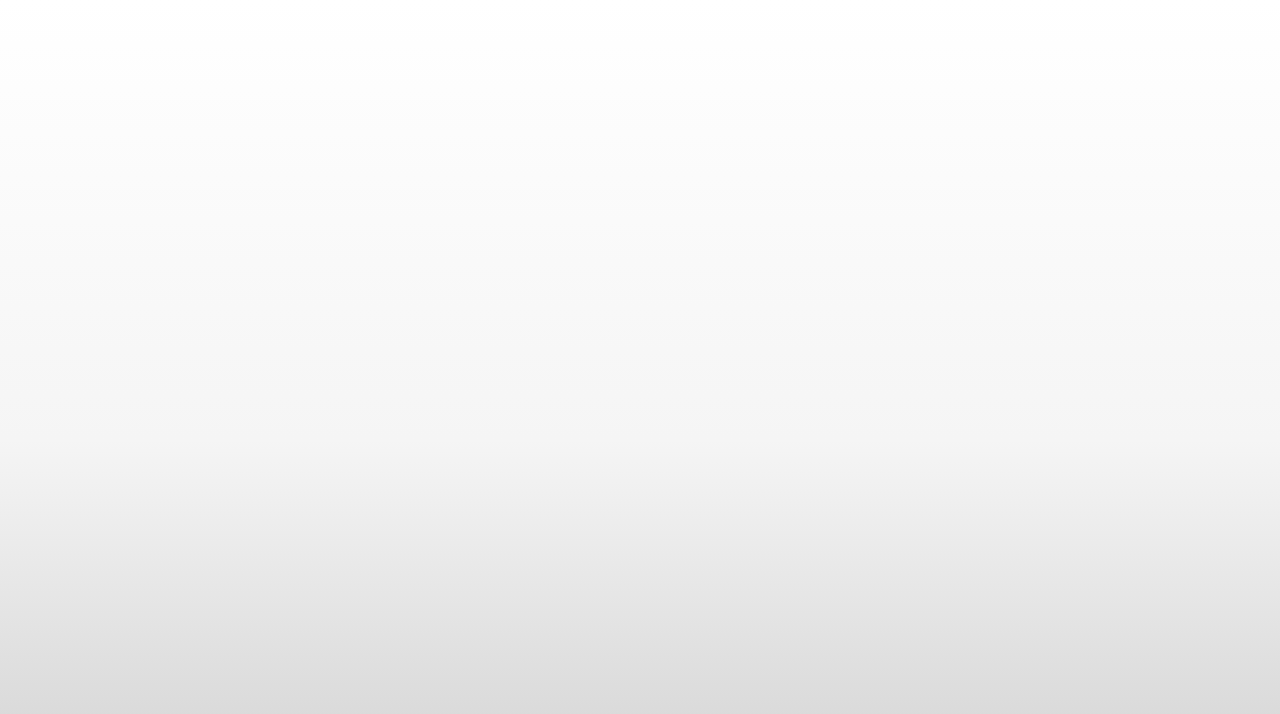
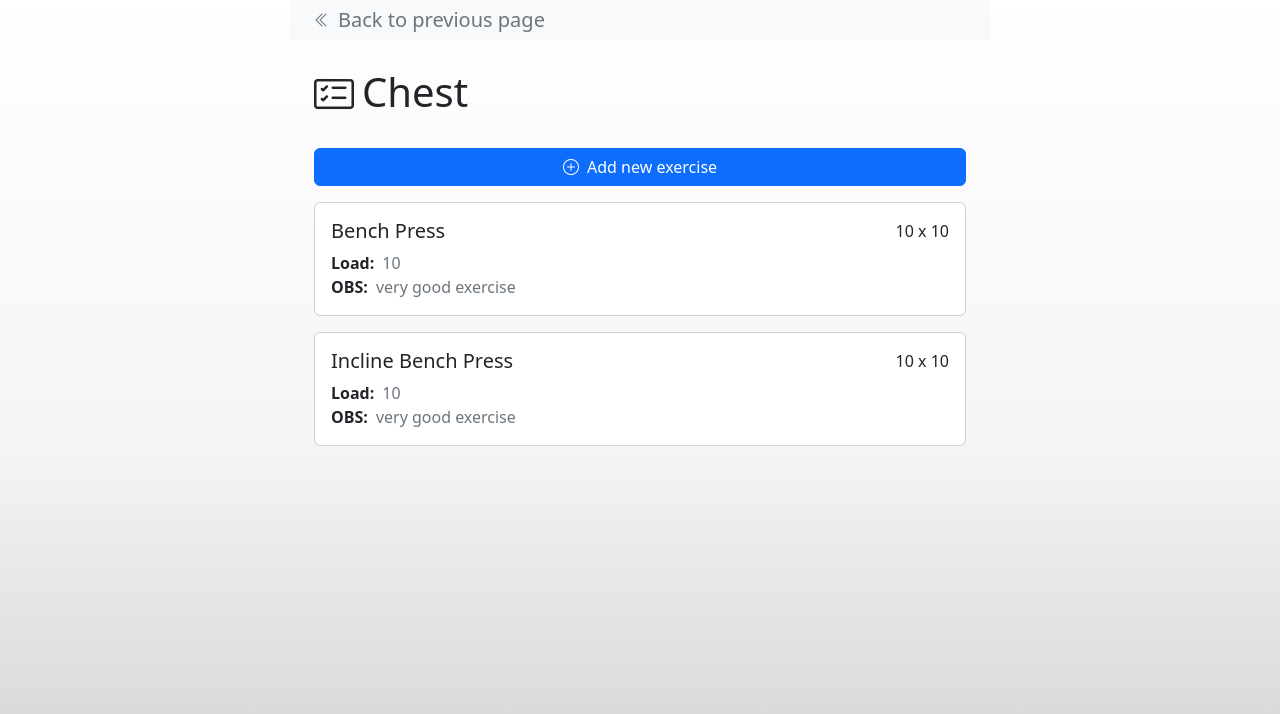
Before and after one commit to davigsousa/workout-manager, a Nuxt app: page /workout/1 in a window 1280 px wide. Before the commit this address had no page. Shown: the top 714 px of the page. Built offline with nearby package versions, Linux system fonts and the light colour scheme.

Commit message:
feat: add back header

```diff
--- /dev/null
+++ b/components/BackHeader.vue
@@ -0,0 +1,20 @@
+<template>
+  <nav class="navbar navbar-expand-lg bg-light">
+    <NuxtLink
+      :to="props.to"
+      class="d-flex flex-row align-items-center px-4 text-secondary text-decoration-none"
+    >
+      <i class="bi bi-chevron-double-left"></i>
+
+      <h5 class="m-0 ps-2">Back to previous page</h5>
+    </NuxtLink>
+  </nav>
+</template>
+
+<script lang="ts" setup>
+interface BackHeaderProps {
+  to: string;
+}
+
+const props = defineProps<BackHeaderProps>();
+</script>
--- a/pages/index.vue
+++ b/pages/index.vue
@@ -1,9 +1,3 @@
-<script lang="ts" setup>
-import { getWorkouts } from "@/utils/common";
-
-const workouts = getWorkouts();
-</script>
-
 <template>
   <div>
     <header class="p-4" style="max-width: 500px">
@@ -16,7 +10,7 @@ const workouts = getWorkouts();
       <li class="card my-2" v-for="workout in workouts">
         <NuxtLink
           class="card-body text-decoration-none d-flex flex-row"
-          :to="'/workouts/' + workout.id"
+          :to="'/workout/' + workout.id"
         >
           <div class="flex-fill">
             <h5 class="card-title">{{ workout.name }}</h5>
@@ -31,3 +25,9 @@ const workouts = getWorkouts();
     </ul>
   </div>
 </template>
+
+<script lang="ts" setup>
+import { getWorkouts } from "@/utils/common";
+
+const workouts = getWorkouts();
+</script>
--- /dev/null
+++ b/pages/new-exercise/workout/[id].vue
@@ -0,0 +1,5 @@
+<template>
+  <h1>New exercise</h1>
+</template>
+
+<script lang="ts" setup></script>
--- a/pages/workouts/[id].vue
+++ b/pages/workout/[id].vue
@@ -1,15 +1,6 @@
 <template>
   <div>
-    <nav class="navbar navbar-expand-lg bg-light">
-      <NuxtLink
-        to="/"
-        class="d-flex flex-row align-items-center px-4 text-secondary text-decoration-none"
-      >
-        <i class="bi bi-chevron-double-left"></i>
-
-        <h5 class="m-0 ps-2">Back to Home</h5>
-      </NuxtLink>
-    </nav>
+    <BackHeader to="/" />
 
     <header
       class="d-flex flex-row align-items-center p-4"
@@ -21,11 +12,14 @@
     </header>
 
     <div class="w-100 px-4 pb-2">
-      <button class="btn btn-primary w-100">
+      <NuxtLink
+        :to="'/new-exercise/workout/' + $route.params.id"
+        class="btn btn-primary w-100"
+      >
         <i class="bi bi-plus-circle me-1"></i>
 
         Add new exercise
-      </button>
+      </NuxtLink>
     </div>
 
     <ul class="list-group px-4">
```
